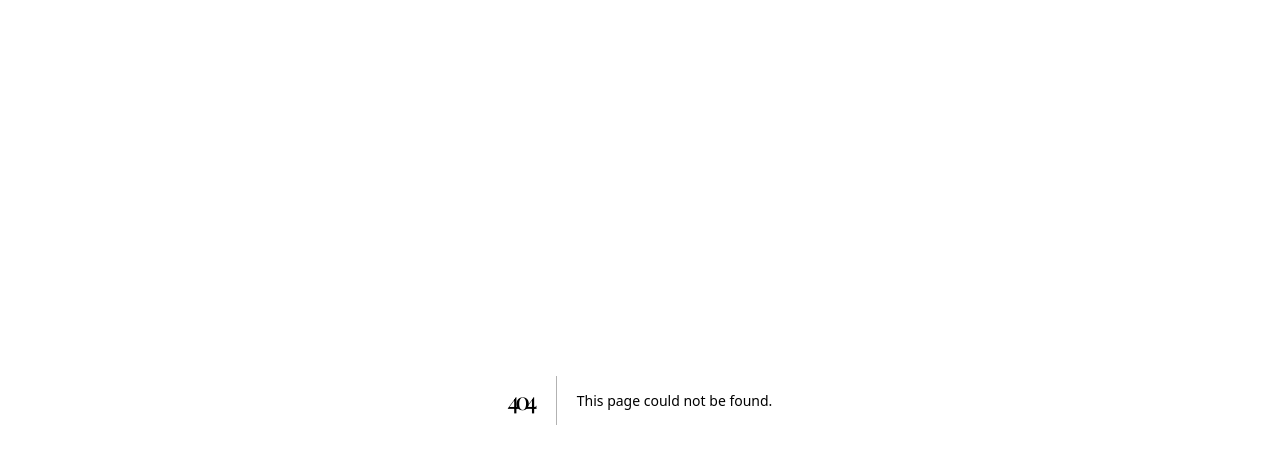
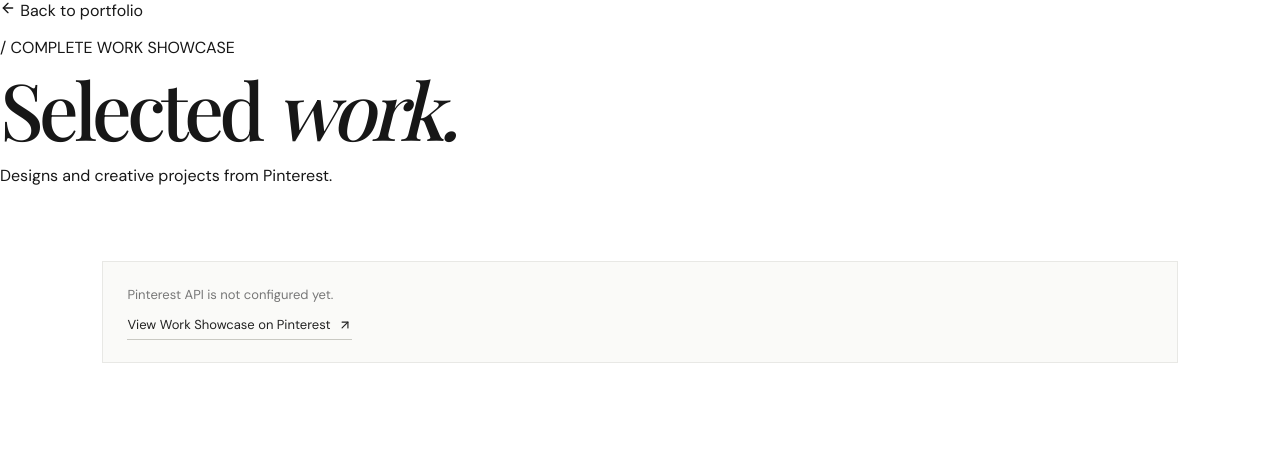
Before and after one commit to Rizzu01/port-folio, a Next.js app: page /work in a window 1280 px wide. Before the commit this address had no page. Shown: the top 452 px of the page. Built offline with nearby package versions, Linux system fonts and the light colour scheme; a web font is replaced by a local one.

Commit message:
Create full Pinterest work showcase page

```diff
--- /dev/null
+++ b/app/work/page.tsx
@@ -0,0 +1,21 @@
+import Link from "next/link";
+import { ArrowLeft } from "lucide-react";
+import { PinterestProjects } from "../components/pinterest-projects";
+
+export default function WorkPage() {
+  return (
+    <main className="site-shell">
+      <div className="reference-site pinterest-all-work-page">
+        <header className="pinterest-all-work-header">
+          <Link href="/" className="pinterest-back-home"><ArrowLeft size={16} /> Back to portfolio</Link>
+          <p>/ COMPLETE WORK SHOWCASE</p>
+          <h1>Selected <em>work.</em></h1>
+          <span>Designs and creative projects from Pinterest.</span>
+        </header>
+        <section className="reference-work pinterest-all-work-section">
+          <PinterestProjects fullPage />
+        </section>
+      </div>
+    </main>
+  );
+}
```
